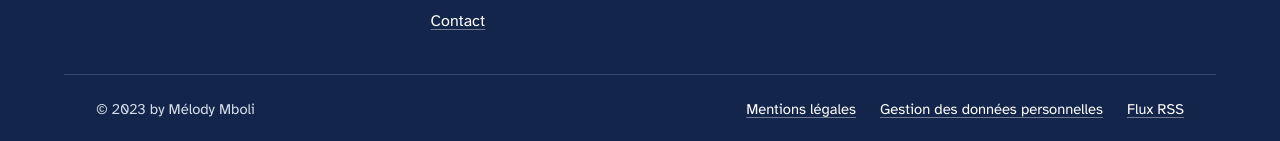
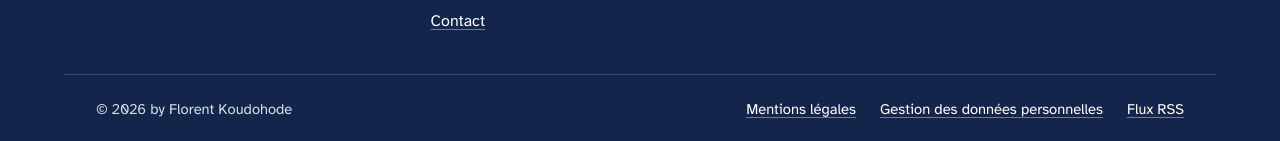
Before and after one commit to songoeducation-eng/songo-education, a Jekyll site: the page built from index.md, in a window 1280 px wide and 900 px high, scrolled down 3633 px. Shown: the part 756-897 px from the top of the window. Built offline with Jekyll 4.4.1, drawn with Linux system fonts in a browser that asks for light colours.

Commit message:
Modification de _data/site.yml

```diff
--- a/_data/site.yml
+++ b/_data/site.yml
@@ -6,7 +6,7 @@ presentation_courte: L'association a pour objectif de favoriser l'échange entre
   solidaire.
 telephone: +33 6 32 98 72 47
 email: songo.education@gmail.com
-copyright: © 2023 by Mélody Mboli
+copyright: © 2026 by Florent Koudohode
 adresse: 32 avenue François Collignon, 31200 Toulouse
 don:
   texte_bouton: Faire un don
```
